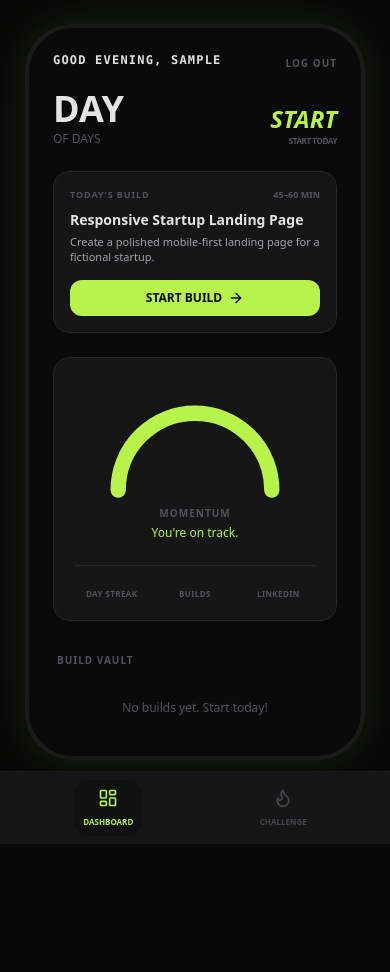
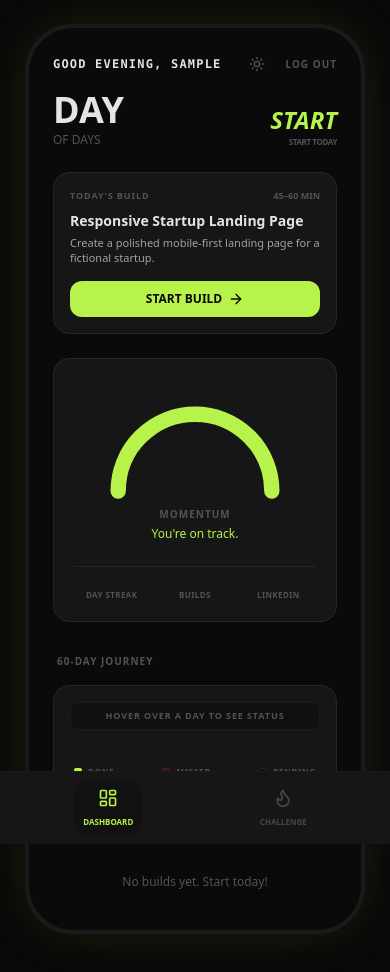
Before and after one commit to guptakushagra278-lab/ABTalksRKD1, a React (Vite) app: page /dashboard in a window 390 px wide. Shown: the top 972 px of the page. Before the commit the page ends 872 px from the top, so only its background shows below. Built offline with nearby package versions, Linux system fonts and the light colour scheme; sample sign-in values are in the browser's storage.

Commit message:
feat: add page transitions and animation support
Introduced page transitions using `framer-motion` for a smoother navigation experience. Added `AnimatePresence` in the router configuration and improved UI responsiveness in challenge completion states.

```diff
--- a/src/App.tsx
+++ b/src/App.tsx
@@ -4,7 +4,8 @@
  */
 
 import React from 'react';
-import { BrowserRouter as Router, Routes, Route, Navigate } from "react-router-dom";
+import { BrowserRouter as Router, Routes, Route, Navigate, useLocation } from "react-router-dom";
+import { motion, AnimatePresence, useReducedMotion } from "motion/react";
 import Landing from "./pages/Landing";
 import Dashboard from "./pages/Dashboard";
 import ChallengeDay from "./pages/ChallengeDay";
@@ -20,16 +21,36 @@ const ProtectedRoute = ({ children }: { children: React.ReactNode }) => {
   return <>{children}</>;
 };
 
+const AnimatedRoutes = () => {
+  const location = useLocation();
+  const shouldReduceMotion = useReducedMotion();
+
+  return (
+    <AnimatePresence mode="wait">
+      <motion.div
+        key={location.pathname}
+        initial={{ opacity: 0, y: shouldReduceMotion ? 0 : 6 }}
+        animate={{ opacity: 1, y: 0 }}
+        exit={{ opacity: 0, y: shouldReduceMotion ? 0 : -4 }}
+        transition={{ duration: shouldReduceMotion ? 0.01 : 0.3, ease: "easeOut" }}
+        className="w-full min-h-screen flex flex-col"
+      >
+        <Routes location={location}>
+          <Route path="/" element={<Landing />} />
+          <Route path="/dashboard" element={<ProtectedRoute><Dashboard /></ProtectedRoute>} />
+          <Route path="/day/:id" element={<ProtectedRoute><ChallengeDay /></ProtectedRoute>} />
+        </Routes>
+      </motion.div>
+    </AnimatePresence>
+  );
+};
+
 export default function App() {
   return (
     <ThemeProvider>
       <AuthProvider>
         <Router>
-          <Routes>
-            <Route path="/" element={<Landing />} />
-            <Route path="/dashboard" element={<ProtectedRoute><Dashboard /></ProtectedRoute>} />
-            <Route path="/day/:id" element={<ProtectedRoute><ChallengeDay /></ProtectedRoute>} />
-          </Routes>
+          <AnimatedRoutes />
         </Router>
       </AuthProvider>
     </ThemeProvider>
--- /dev/null
+++ b/src/components/PageTransition.tsx
@@ -0,0 +1,23 @@
+import React from 'react';
+import { motion } from 'motion/react';
+import { useLocation } from 'react-router-dom';
+
+export default function PageTransition({ children }: { children: React.ReactNode }) {
+  const location = useLocation();
+
+  return (
+    <motion.div
+      key={location.pathname}
+      initial={{ opacity: 0, y: 6 }}
+      animate={{ opacity: 1, y: 0 }}
+      exit={{ opacity: 0, y: -4 }}
+      transition={{
+        duration: 0.3,
+        ease: "easeOut"
+      }}
+      className="w-full h-full"
+    >
+      {children}
+    </motion.div>
+  );
+}
--- a/src/pages/ChallengeDay.tsx
+++ b/src/pages/ChallengeDay.tsx
@@ -18,6 +18,7 @@ export default function ChallengeDay() {
 
   const [isSubmitting, setIsSubmitting] = useState(false);
   const [isSuccess, setIsSuccess] = useState(false);
+  const [submittedDay, setSubmittedDay] = useState<number | null>(null);
 
   const [formData, setFormData] = useState({
     githubRepo: "",
@@ -93,6 +94,7 @@ export default function ChallengeDay() {
         submissions: updatedSubmissions
       });
 
+      setSubmittedDay(day);
       setIsSubmitting(false);
       setIsSuccess(true);
     }, 1500);
@@ -167,7 +169,7 @@ export default function ChallengeDay() {
             transition={{ delay: 0.3 }}
             className="text-3xl font-black mb-2 tracking-tight uppercase text-ab-text"
           >
-            DAY {day} COMPLETE
+            DAY {submittedDay || day} COMPLETE
           </motion.h1>
 
           <motion.p
@@ -190,7 +192,7 @@ export default function ChallengeDay() {
               {user.currentStreak} DAY STREAK
             </div>
             <p className="text-[10px] font-bold text-ab-muted uppercase tracking-widest mt-1">
-              Crossed {Math.round((day / user.totalDays) * 100)}% of the challenge
+              Crossed {Math.round(((submittedDay || day) / user.totalDays) * 100)}% of the challenge
             </p>
           </motion.div>
 
--- a/src/pages/Dashboard.tsx
+++ b/src/pages/Dashboard.tsx
@@ -3,15 +3,18 @@ import { useNavigate } from "react-router-dom";
 import AppShell from "@/src/components/AppShell";
 import { Button } from "@/src/components/ui/Button";
 import { mockTodayTask, mockAchievements } from "@/src/data";
-import { Flame, ArrowRight, X } from "lucide-react";
+import { Flame, ArrowRight, X, Sun, Moon } from "lucide-react";
 import { useAuth } from "@/src/components/AuthProvider";
+import { useTheme } from "@/src/components/ThemeProvider";
 import { BuildProject } from "@/src/types";
 
 export default function Dashboard() {
   const navigate = useNavigate();
   const { user, logout } = useAuth();
+  const { theme, setTheme } = useTheme();
   const [recentBuilds, setRecentBuilds] = useState<BuildProject[]>([]);
   const [showLogoutConfirm, setShowLogoutConfirm] = useState(false);
+  const [hoveredDay, setHoveredDay] = useState<number | null>(null);
 
   useEffect(() => {
     if (user && user.submissions) {
@@ -68,13 +71,22 @@ export default function Dashboard() {
           {/* Header */}
           <header className="mb-6">
             <div className="flex justify-between items-start">
-              <p className="text-xs font-mono text-ab-text font-bold uppercase tracking-widest">Good Evening, {user.username.toUpperCase()}</p>
-              <button
-                onClick={() => setShowLogoutConfirm(true)}
-                className="text-[10px] text-ab-muted hover:text-ab-text uppercase tracking-widest font-bold btn-interactive btn-interactive-ghost px-2 py-1 -mr-2 rounded"
-              >
-                Log out
-              </button>
+              <p className="text-xs font-mono text-ab-text font-bold uppercase tracking-widest mt-1">Good Evening, {user.username.toUpperCase()}</p>
+              <div className="flex items-center gap-2 -mr-2">
+                <button
+                  onClick={() => setTheme(theme === 'dark' ? 'light' : 'dark')}
+                  className="p-1 text-ab-muted hover:text-ab-text transition-colors btn-interactive"
+                  title={`Switch to ${theme === 'dark' ? 'light' : 'dark'} mode`}
+                >
+                  {theme === 'dark' ? <Sun className="w-4 h-4" /> : <Moon className="w-4 h-4" />}
+                </button>
+                <button
+                  onClick={() => setShowLogoutConfirm(true)}
+                  className="text-[10px] text-ab-muted hover:text-ab-text uppercase tracking-widest font-bold btn-interactive btn-interactive-ghost px-2 py-1 rounded"
+                >
+                  Log out
+                </button>
+              </div>
             </div>
             <div className="flex justify-between items-end mt-4">
               <div>
@@ -159,6 +171,78 @@ export default function Dashboard() {
             </div>
           </section>
 
+          {/* Progress Calendar */}
+          <section className="mt-8">
+            <p className="text-[10px] uppercase font-bold text-ab-muted mb-4 tracking-widest px-1">60-Day Journey</p>
+            <div className="bg-ab-card p-4 rounded-2xl border border-ab-border-alt">
+              {/* Status Panel embedded in the card */}
+              <div className="h-7 mb-4 flex items-center justify-between px-3 bg-ab-surface/50 rounded-lg border border-ab-border transition-colors duration-200">
+                {hoveredDay ? (() => {
+                  const isCompleted = user.completedDays?.includes(hoveredDay);
+                  const isMissed = !isCompleted && hoveredDay < user.currentDay;
+                  const isCurrent = hoveredDay === user.currentDay;
+                  return (
+                    <>
+                      <span className="text-[11px] font-bold text-ab-text">Day {hoveredDay}</span>
+                      <span className={`text-[9px] uppercase tracking-wider font-bold ${
+                        isCompleted ? 'text-ab-accent' :
+                        isMissed ? 'text-red-500' :
+                        isCurrent ? 'text-ab-text' :
+                        'text-ab-muted'
+                      }`}>
+                        {isCompleted ? 'Completed' : isMissed ? 'Missed' : isCurrent ? 'Current' : 'Upcoming'}
+                      </span>
+                    </>
+                  );
+                })() : (
+                  <span className="text-[9px] uppercase tracking-widest text-ab-muted font-bold mx-auto">
+                    Hover over a day to see status
+                  </span>
+                )}
+              </div>
+
+              <div className="grid grid-cols-10 gap-1.5">
+                {Array.from({ length: user.totalDays }).map((_, index) => {
+                  const day = index + 1;
+                  const isCompleted = user.completedDays?.includes(day);
+                  const isMissed = !isCompleted && day < user.currentDay;
+                  const isCurrent = day === user.currentDay;
+
+                  let bgColor = "bg-ab-card-alt border-ab-border-alt text-ab-muted";
+                  if (isCompleted) bgColor = "bg-ab-accent border-ab-accent text-ab-bg";
+                  else if (isMissed) bgColor = "bg-red-500/10 border-red-500/20 text-red-500/70";
+                  else if (isCurrent) bgColor = "bg-ab-accent/20 border-ab-accent/50 text-ab-accent animate-pulse";
+
+                  return (
+                    <div
+                      key={day}
+                      onMouseEnter={() => setHoveredDay(day)}
+                      onMouseLeave={() => setHoveredDay(null)}
+                      title={`Day ${day}${isCompleted ? ' - Completed' : isMissed ? ' - Missed' : isCurrent ? ' - Current' : ''}`}
+                      className={`aspect-square rounded-[4px] border flex items-center justify-center text-[7px] font-bold transition-all duration-200 cursor-default hover:scale-110 hover:z-10 ${bgColor}`}
+                    >
+                      {day}
+                    </div>
+                  );
+                })}
+              </div>
+              <div className="flex justify-between items-center mt-5 px-1">
+                <div className="flex items-center gap-1.5">
+                  <div className="w-2 h-2 rounded-[2px] bg-ab-accent"></div>
+                  <span className="text-[8px] uppercase font-bold tracking-widest text-ab-muted">Done</span>
+                </div>
+                <div className="flex items-center gap-1.5">
+                  <div className="w-2 h-2 rounded-[2px] bg-red-500/10 border border-red-500/20"></div>
+                  <span className="text-[8px] uppercase font-bold tracking-widest text-ab-muted">Missed</span>
+                </div>
+                <div className="flex items-center gap-1.5">
+                  <div className="w-2 h-2 rounded-[2px] bg-ab-card-alt border border-ab-border-alt"></div>
+                  <span className="text-[8px] uppercase font-bold tracking-widest text-ab-muted">Pending</span>
+                </div>
+              </div>
+            </div>
+          </section>
+
           {/* Build Vault */}
           <section className="mt-8">
             <p className="text-[10px] uppercase font-bold text-ab-muted mb-4 tracking-widest px-1">Build Vault</p>
```
